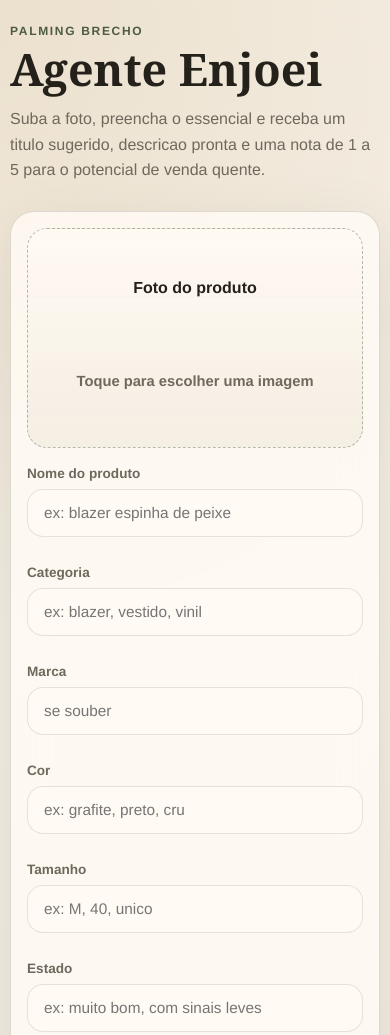
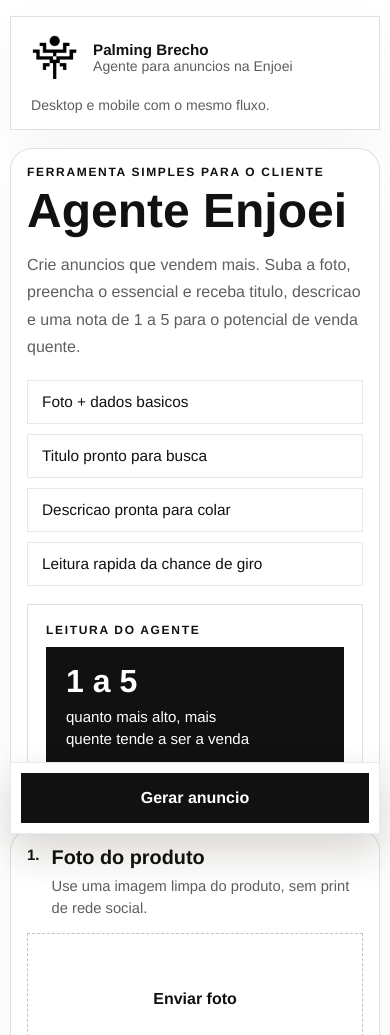
Before and after one commit to c2gt2x7syj-ctrl/palming_la, a website: page public/index.html in a window 390 px wide. Shown: the top 1035 px of the page. Drawn offline with Linux system fonts and the light colour scheme.

Commit message:
Update branding and responsive UI

```diff
--- a/public/index.html
+++ b/public/index.html
@@ -8,23 +8,68 @@
   </head>
   <body>
     <main class="shell">
-      <section class="intro">
-        <p class="eyebrow">Palming Brecho</p>
+      <header class="topbar panel">
+        <div class="brand-lockup">
+          <img class="brand-logo" src="/logo-palming.jpg" alt="Logo Palming" />
+          <div>
+            <p class="brand-name">Palming Brecho</p>
+            <p class="brand-subtitle">Agente para anuncios na Enjoei</p>
+          </div>
+        </div>
+        <p class="topbar-note">Desktop e mobile com o mesmo fluxo.</p>
+      </header>
+
+      <section class="intro panel">
+        <div class="intro-copy">
+          <p class="eyebrow">Ferramenta simples para o cliente</p>
           <h1>Agente Enjoei</h1>
           <p class="lede">
-          Suba a foto, preencha o essencial e receba um titulo sugerido, descricao pronta
-          e uma nota de 1 a 5 para o potencial de venda quente.
+            Crie anuncios que vendem mais. Suba a foto, preencha o essencial e receba
+            titulo, descricao e uma nota de 1 a 5 para o potencial de venda quente.
           </p>
+          <ul class="intro-points">
+            <li>Foto + dados basicos</li>
+            <li>Titulo pronto para busca</li>
+            <li>Descricao pronta para colar</li>
+            <li>Leitura rapida da chance de giro</li>
+          </ul>
+        </div>
+        <div class="intro-score-card">
+          <p class="mini-kicker">Leitura do agente</p>
+          <div class="desktop-score-shell">
+            <strong>1 a 5</strong>
+            <span>quanto mais alto, mais quente tende a ser a venda</span>
+          </div>
+        </div>
       </section>
 
       <section class="workspace">
         <form id="product-form" class="panel form-panel">
+          <section class="form-group">
+            <div class="group-heading">
+              <p class="group-index">1.</p>
+              <div>
+                <h2 class="group-title">Foto do produto</h2>
+                <p class="group-help">Use uma imagem limpa do produto, sem print de rede social.</p>
+              </div>
+            </div>
+
             <label class="upload-zone" for="image">
               <input id="image" name="image" type="file" accept="image/*" />
-            <span class="upload-label">Foto do produto</span>
+              <span class="upload-label">Enviar foto</span>
               <span class="upload-help">Toque para escolher uma imagem</span>
               <img id="preview" class="preview hidden" alt="Preview do produto" />
             </label>
+          </section>
+
+          <section class="form-group">
+            <div class="group-heading">
+              <p class="group-index">2.</p>
+              <div>
+                <h2 class="group-title">Informacoes do produto</h2>
+                <p class="group-help">Quanto mais claro o preenchimento, melhor o anuncio.</p>
+              </div>
+            </div>
 
             <div class="grid">
               <label>
@@ -67,8 +112,9 @@
               <span>Observacoes</span>
               <textarea id="notes" name="notes" rows="4" placeholder="tecido, avarias, caimento, epoca, detalhes importantes"></textarea>
             </label>
+          </section>
 
-          <button type="submit" class="primary-button">Gerar anuncio</button>
+          <button type="submit" class="primary-button primary-button-desktop">Gerar anuncio</button>
           <p id="status" class="status"></p>
         </form>
 
@@ -81,7 +127,7 @@
             </div>
           </div>
 
-          <section class="result-block">
+          <section class="result-block result-block-highlight">
             <h2>Titulo sugerido</h2>
             <p id="suggested-title" class="text-output muted">Preencha o formulario para gerar.</p>
           </section>
@@ -101,6 +147,7 @@
           <section class="result-block">
             <h2>Venda quente</h2>
             <p id="hot-label" class="text-output muted">A nota vai de 1 a 5.</p>
+            <div id="hot-stars" class="hot-stars muted">☆☆☆☆☆</div>
             <ul id="score-reasons" class="bullet-list muted">
               <li>Os motivos aparecem aqui.</li>
             </ul>
@@ -114,6 +161,12 @@
           </section>
         </aside>
       </section>
+
+      <div class="mobile-submit-bar">
+        <button type="submit" form="product-form" class="primary-button primary-button-mobile">
+          Gerar anuncio
+        </button>
+      </div>
     </main>
 
     <script src="/app.js" type="module"></script>
--- a/public/styles.css
+++ b/public/styles.css
@@ -1,53 +1,34 @@
 :root {
-  --bg: #f3efe7;
-  --paper: rgba(255, 251, 245, 0.84);
-  --paper-strong: #fffaf3;
-  --line: rgba(53, 50, 39, 0.16);
-  --text: #24211b;
-  --muted: #6f685c;
-  --olive: #4d5b43;
-  --olive-strong: #364130;
-  --gold: #b68a49;
-  --shadow: 0 24px 70px rgba(44, 34, 16, 0.1);
-  --radius: 24px;
+  --bg: #ffffff;
+  --paper: #ffffff;
+  --paper-strong: #ffffff;
+  --line: rgba(0, 0, 0, 0.12);
+  --text: #111111;
+  --muted: #5f5f5f;
+  --olive: #111111;
+  --olive-strong: #000000;
+  --gold: #111111;
+  --bronze: #111111;
+  --shadow: 0 20px 60px rgba(0, 0, 0, 0.04);
+  --radius-xl: 0;
+  --radius-lg: 0;
+  --radius-md: 0;
 }
 
 * {
   box-sizing: border-box;
 }
 
+html {
+  scroll-behavior: smooth;
+}
+
 body {
   margin: 0;
   min-height: 100vh;
   color: var(--text);
-  font-family: Georgia, "Times New Roman", serif;
-  background:
-    radial-gradient(circle at top left, rgba(182, 138, 73, 0.16), transparent 30%),
-    linear-gradient(180deg, #f6f1e7 0%, #efe7da 100%);
-}
-
-body::before {
-  content: "";
-  position: fixed;
-  inset: 0;
-  pointer-events: none;
-  opacity: 0.2;
-  background-image:
-    linear-gradient(rgba(255, 255, 255, 0.25) 1px, transparent 1px),
-    linear-gradient(90deg, rgba(255, 255, 255, 0.25) 1px, transparent 1px);
-  background-size: 22px 22px;
-  mask-image: radial-gradient(circle at center, black 55%, transparent 100%);
-}
-
-.shell {
-  width: min(1120px, calc(100% - 32px));
-  margin: 0 auto;
-  padding: 42px 0 56px;
-}
-
-.intro {
-  max-width: 700px;
-  margin-bottom: 28px;
+  font-family: "Helvetica Neue", Helvetica, Arial, sans-serif;
+  background: #ffffff;
 }
 
 .eyebrow,
@@ -60,12 +41,83 @@ input,
 textarea,
 .score-badge,
 .bullet-list,
-.lede {
-  font-family: "Helvetica Neue", Arial, sans-serif;
+.lede,
+.topbar-note,
+.brand-name,
+.brand-subtitle,
+.mini-kicker,
+.group-index,
+.group-help,
+.intro-points,
+.hot-stars {
+  font-family: "Helvetica Neue", Helvetica, Arial, sans-serif;
+}
+
+.shell {
+  width: min(1200px, calc(100% - 36px));
+  margin: 0 auto;
+  padding: 24px 0 110px;
+  position: relative;
+  z-index: 1;
+}
+
+.panel {
+  border: 1px solid var(--line);
+  border-radius: var(--radius-xl);
+  background: var(--paper);
+  box-shadow: var(--shadow);
+}
+
+.topbar {
+  display: flex;
+  justify-content: space-between;
+  align-items: center;
+  gap: 16px;
+  padding: 16px 20px;
+  margin-bottom: 18px;
+}
+
+.brand-lockup {
+  display: flex;
+  align-items: center;
+  gap: 14px;
+}
+
+.brand-logo {
+  width: 48px;
+  height: 48px;
+  object-fit: contain;
+  display: block;
+}
+
+.brand-name,
+.brand-subtitle,
+.topbar-note {
+  margin: 0;
+}
+
+.brand-name {
+  font-size: 0.95rem;
+  font-weight: 700;
+}
+
+.brand-subtitle,
+.topbar-note {
+  color: var(--muted);
+  font-size: 0.88rem;
+}
+
+.intro {
+  display: grid;
+  grid-template-columns: minmax(0, 1.2fr) minmax(280px, 0.8fr);
+  gap: 18px;
+  padding: 24px;
+  margin-bottom: 22px;
 }
 
 .eyebrow,
-.result-kicker {
+.result-kicker,
+.mini-kicker {
   margin: 0 0 10px;
   color: var(--olive);
   font-size: 12px;
@@ -76,53 +128,123 @@ textarea,
 
 h1 {
   margin: 0;
-  font-size: clamp(2.8rem, 6vw, 5rem);
-  line-height: 0.94;
-  font-weight: 600;
+  font-size: clamp(3rem, 5vw, 5.4rem);
+  line-height: 0.92;
+  font-weight: 700;
+  max-width: 8ch;
 }
 
 .lede {
-  margin: 16px 0 0;
-  max-width: 560px;
+  margin: 18px 0 0;
+  max-width: 58ch;
   color: var(--muted);
   font-size: 1rem;
-  line-height: 1.6;
+  line-height: 1.7;
+}
+
+.intro-points {
+  display: grid;
+  grid-template-columns: repeat(2, minmax(0, 1fr));
+  gap: 10px 18px;
+  margin: 20px 0 0;
+  padding: 0;
+  list-style: none;
+  color: var(--text);
+  font-size: 0.96rem;
+}
+
+.intro-points li {
+  padding: 12px 14px;
+  border: 1px solid rgba(76, 90, 66, 0.14);
+  border-radius: 0;
+  background: #ffffff;
+}
+
+.intro-score-card {
+  display: flex;
+  flex-direction: column;
+  justify-content: flex-end;
+  padding: 18px;
+  border-radius: var(--radius-lg);
+  background: #ffffff;
+  border: 1px solid var(--line);
+}
+
+.desktop-score-shell {
+  display: grid;
+  gap: 10px;
+  padding: 20px;
+  border-radius: 0;
+  background: #111111;
+  color: #ffffff;
+}
+
+.desktop-score-shell strong {
+  font-size: clamp(2rem, 5vw, 3.6rem);
+  line-height: 0.9;
+}
+
+.desktop-score-shell span {
+  max-width: 22ch;
+  font-family: "Helvetica Neue", Arial, sans-serif;
+  font-size: 0.94rem;
+  line-height: 1.5;
 }
 
 .workspace {
   display: grid;
-  grid-template-columns: 1.02fr 0.98fr;
-  gap: 20px;
+  grid-template-columns: minmax(0, 1.08fr) minmax(330px, 0.92fr);
+  gap: 22px;
+  align-items: start;
 }
 
-.panel {
-  border: 1px solid var(--line);
-  border-radius: var(--radius);
-  background: var(--paper);
-  backdrop-filter: blur(18px);
-  box-shadow: var(--shadow);
+.form-panel,
+.result-panel {
+  padding: 22px;
 }
 
-.form-panel {
-  padding: 20px;
+.form-group + .form-group {
+  margin-top: 24px;
+  padding-top: 24px;
+  border-top: 1px solid var(--line);
 }
 
-.result-panel {
-  padding: 22px;
-  position: sticky;
-  top: 18px;
-  height: fit-content;
+.group-heading {
+  display: grid;
+  grid-template-columns: auto 1fr;
+  gap: 12px;
+  align-items: start;
+  margin-bottom: 14px;
+}
+
+.group-index {
+  margin: 0;
+  color: var(--bronze);
+  font-size: 0.94rem;
+  font-weight: 700;
+}
+
+.group-title {
+  margin: 0;
+  font-size: 1.24rem;
+  font-weight: 600;
+}
+
+.group-help {
+  margin: 6px 0 0;
+  color: var(--muted);
+  font-size: 0.92rem;
+  line-height: 1.5;
 }
 
 .upload-zone {
   display: grid;
   place-items: center;
-  min-height: 250px;
-  margin-bottom: 18px;
-  padding: 16px;
-  border: 1.5px dashed rgba(77, 91, 67, 0.4);
-  border-radius: 20px;
-  background: linear-gradient(180deg, rgba(255, 250, 243, 0.92), rgba(244, 236, 224, 0.88));
+  min-height: 280px;
+  padding: 18px;
+  border: 1.5px dashed rgba(76, 90, 66, 0.35);
+  border-radius: 0;
+  background: #ffffff;
   text-align: center;
   cursor: pointer;
 }
@@ -146,9 +268,9 @@ h1 {
 
 .preview {
   width: 100%;
-  max-height: 300px;
-  margin-top: 14px;
-  border-radius: 18px;
+  max-height: 320px;
+  margin-top: 16px;
+  border-radius: 0;
   object-fit: cover;
   box-shadow: 0 18px 40px rgba(43, 33, 18, 0.14);
 }
@@ -179,20 +301,20 @@ label span {
 input,
 textarea {
   width: 100%;
-  border: 1px solid rgba(53, 50, 39, 0.12);
-  border-radius: 16px;
+  border: 1px solid rgba(53, 50, 39, 0.1);
+  border-radius: 0;
   background: var(--paper-strong);
   color: var(--text);
   padding: 14px 16px;
-  font-size: 0.96rem;
+  font-size: 0.97rem;
   outline: none;
-  transition: border-color 160ms ease, transform 160ms ease, box-shadow 160ms ease;
+  transition: border-color 160ms ease, box-shadow 160ms ease, transform 160ms ease;
 }
 
 input:focus,
 textarea:focus {
   border-color: var(--olive);
-  box-shadow: 0 0 0 4px rgba(77, 91, 67, 0.12);
+  box-shadow: 0 0 0 4px rgba(76, 90, 66, 0.12);
 }
 
 textarea {
@@ -202,10 +324,10 @@ textarea {
 .primary-button {
   width: 100%;
   border: 0;
-  border-radius: 18px;
+  border-radius: 0;
   padding: 16px 18px;
-  background: linear-gradient(135deg, var(--olive) 0%, var(--olive-strong) 100%);
-  color: #f8f4ed;
+  background: #111111;
+  color: #ffffff;
   font-size: 1rem;
   font-weight: 700;
   cursor: pointer;
@@ -222,11 +344,21 @@ textarea {
   cursor: wait;
 }
 
+.primary-button-mobile {
+  display: none;
+}
+
 .status {
   min-height: 20px;
   margin: 12px 2px 0;
   color: var(--muted);
   font-size: 0.88rem;
+}
+
+.result-panel {
+  position: sticky;
+  top: 18px;
+  height: fit-content;
 }
 
 .result-header {
@@ -242,13 +374,20 @@ textarea {
   align-items: baseline;
   gap: 6px;
   padding: 10px 14px;
-  border-radius: 999px;
-  background: rgba(182, 138, 73, 0.12);
+  border-radius: 0;
+  background: #f3f3f3;
   color: var(--olive-strong);
 }
 
 .score-badge strong {
   font-size: 1.3rem;
+}
+
+.result-block-highlight {
+  padding: 18px;
+  border-radius: 0;
+  background: #ffffff;
+  border: 1px solid var(--line);
 }
 
 .result-block + .result-block {
@@ -259,7 +398,7 @@ textarea {
 
 h2 {
   margin: 0 0 10px;
-  font-size: 1.12rem;
+  font-size: 1.08rem;
   font-weight: 600;
 }
 
@@ -278,9 +417,43 @@ h2 {
   line-height: 1.7;
 }
 
+.hot-stars {
+  margin: 8px 0 10px;
+  color: var(--gold);
+  letter-spacing: 0.16em;
+  font-size: 1.05rem;
+  font-weight: 700;
+}
+
+.mobile-submit-bar {
+  display: none;
+}
+
+@media (max-width: 1080px) {
+  .intro {
+    grid-template-columns: 1fr;
+  }
+
+  h1 {
+    max-width: none;
+  }
+}
+
 @media (max-width: 920px) {
+  .shell {
+    width: min(100% - 20px, 1200px);
+    padding-top: 16px;
+    padding-bottom: 108px;
+  }
+
+  .topbar {
+    align-items: flex-start;
+    flex-direction: column;
+  }
+
   .workspace {
     grid-template-columns: 1fr;
+    gap: 18px;
   }
 
   .result-panel {
@@ -288,22 +461,55 @@ h2 {
   }
 }
 
-@media (max-width: 640px) {
-  .shell {
-    width: min(100% - 20px, 1120px);
-    padding-top: 24px;
+@media (max-width: 720px) {
+  .intro,
+  .form-panel,
+  .result-panel {
+    padding: 16px;
+    border-radius: 22px;
+  }
+
+  .intro-points {
+    grid-template-columns: 1fr;
   }
 
   .grid {
     grid-template-columns: 1fr;
   }
 
-  .form-panel,
-  .result-panel {
-    padding: 16px;
+  .upload-zone {
+    min-height: 240px;
   }
 
-  .upload-zone {
-    min-height: 220px;
+  .primary-button-desktop {
+    display: none;
+  }
+
+  .mobile-submit-bar {
+    position: fixed;
+    left: 10px;
+    right: 10px;
+    bottom: 10px;
+    display: block;
+    z-index: 4;
+    padding: 10px;
+    border-radius: 0;
+    background: #ffffff;
+    border: 1px solid rgba(59, 49, 30, 0.1);
+    box-shadow: 0 18px 40px rgba(41, 28, 9, 0.18);
+  }
+
+  .primary-button-mobile {
+    display: block;
   }
 }
+
+@media (prefers-reduced-motion: reduce) {
+  html {
+    scroll-behavior: auto;
+  }
+
+  * {
+    transition: none !important;
+  }
+}
```
Also changed, not shown: public/app.js (+8 -0 lines), public/logo-palming.jpg (added), 1 other file. Lines whose indentation alone changed are shown as unchanged.
